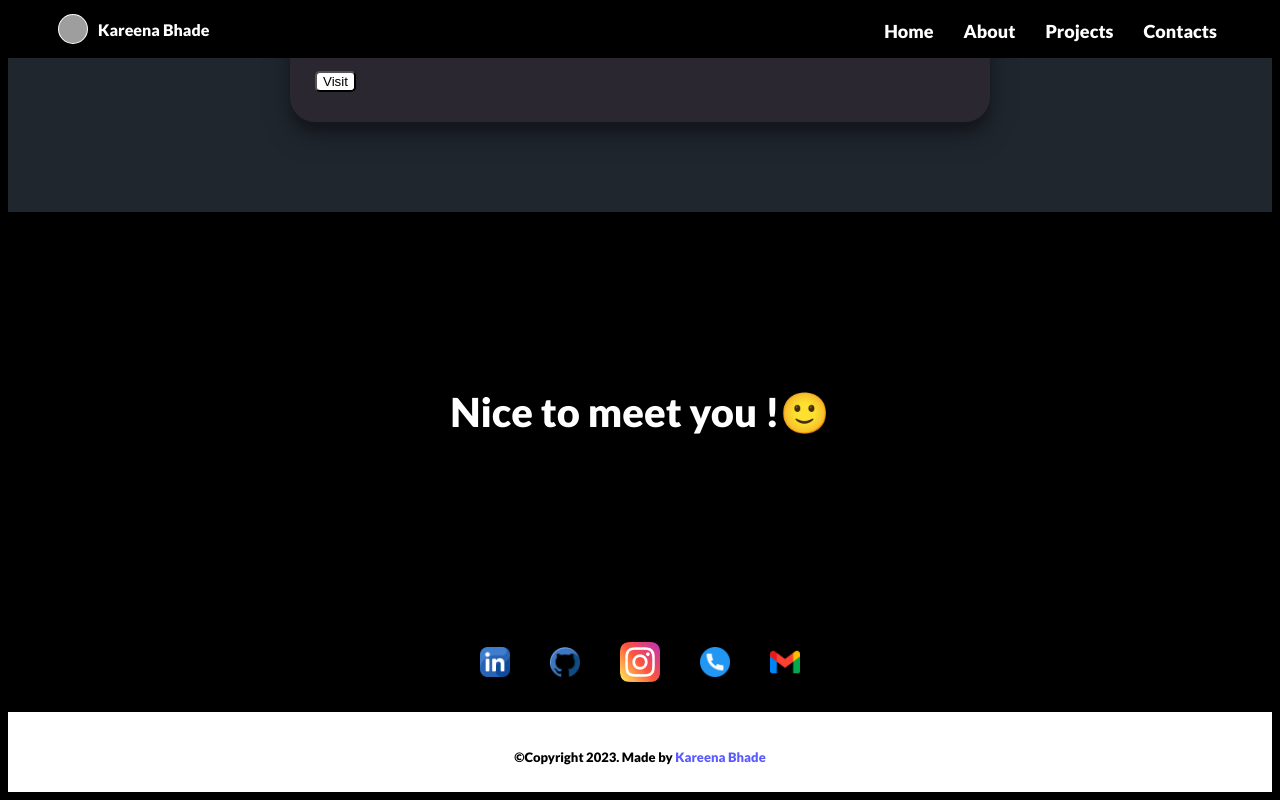
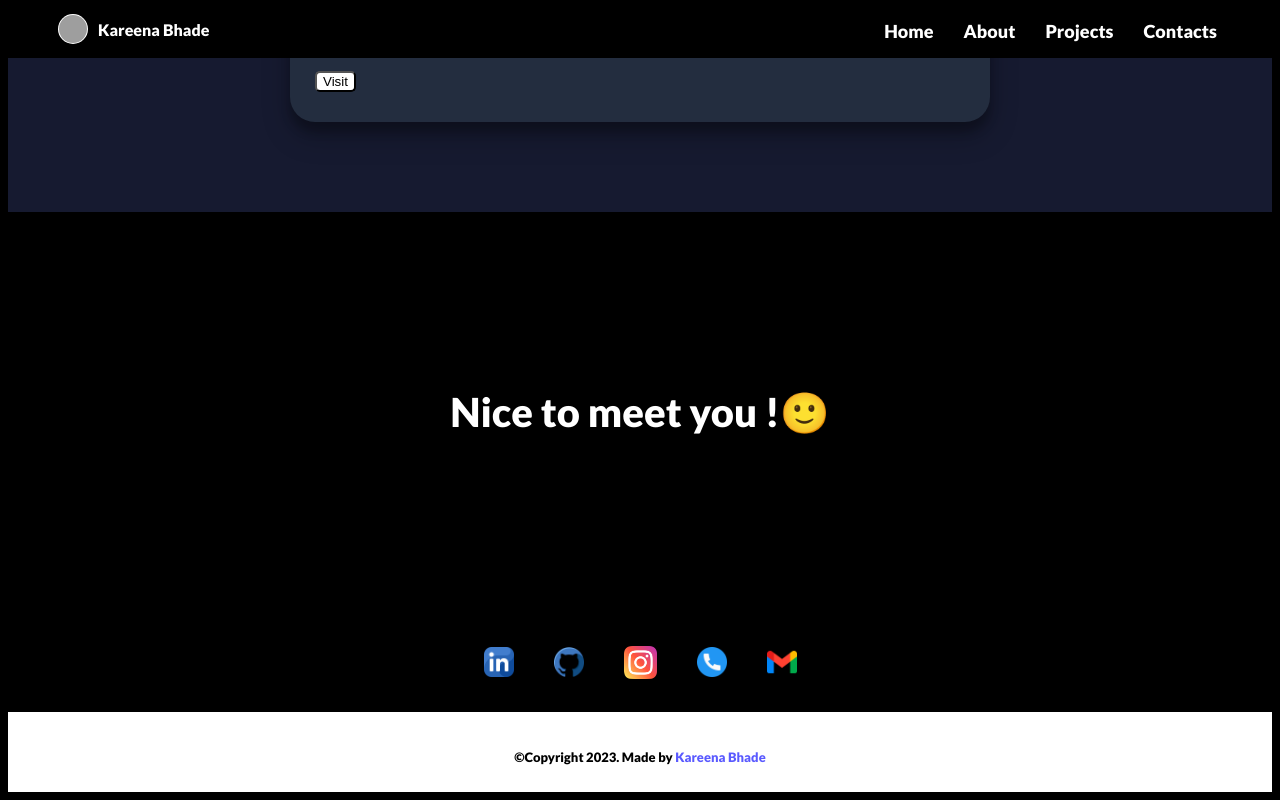
Before and after one commit to kareenabhade/MyPortfolio, a React (Vite) app: page / in a window 1280 px wide. In both pictures the pointer is over the element 640 px from the left and 4456 px from the top of the page. Shown: the part 3794-4594 px from the top of the page. Built offline with nearby package versions, Linux system fonts and the light colour scheme; grey boxes are pictures that could not be loaded.

Commit message:
updating navbar

```diff
--- a/src/components/Logo/logo.css
+++ b/src/components/Logo/logo.css
@@ -6,8 +6,8 @@
     cursor: pointer;
 }
 .contact-logo:hover{
-    height: 40px;
-    width: 40px;
+    height: 33px;
+    width: 33px;
 }
 @media screen and (max-width:1000px){
     .contact-logo{
--- a/src/components/Navbar/Navbar.jsx
+++ b/src/components/Navbar/Navbar.jsx
@@ -1,8 +1,9 @@
-import React from 'react'
+import React  from 'react'
 import {Link} from 'react-scroll'
 import './navbar.css'
 
 function Navbar() {
+
     return (
      <> <div className='navbar'>
      <div className='logo-name'>
@@ -21,6 +22,7 @@ function Navbar() {
    </div>
 </>
     )
+
 }
 
 export default Navbar
--- a/src/components/Navbar/navbar.css
+++ b/src/components/Navbar/navbar.css
@@ -51,10 +51,18 @@
     border-radius: 5px;
 }
 
+
 ul{
   display: flex;
   list-style: none;
   margin-top: 20px;
+}
+
+@media screen and (max-width:700px){
+
+  .nav-components{
+    display: none;
+  }
 }
 
 @keyframes display {
--- a/src/components/ProjectCard/projectCard.css
+++ b/src/components/ProjectCard/projectCard.css
@@ -3,13 +3,19 @@
     margin: 50px 150px;
     width: 700px;
     flex-direction: column;
-    background-color: #2B2730;
+    background-color: #232D3F;
     padding: 30px;
     border-radius: 25px;
     justify-content: center;
     align-items: center;
     text-align: left;
     box-shadow: rgba(0, 0, 0, 0.25) 0px 14px 28px, rgba(0, 0, 0, 0.22) 0px 10px 10px;
+}
+
+.box-projectCard:hover{
+    border-radius: 0px;
+    transition: 0.5s ease-in-out;
+
 }
 .project-img{
     height: 300px;
@@ -24,7 +30,8 @@
 .project-img:hover{
     transform: scale(1.05);
     opacity: 0.9;
-    transition: transform 0.2s ease-in-out;
+    transition: transform 0.5s ease-in-out;
+    border-radius: 0px;
 
 }
 
--- a/src/components/Projects/projects.css
+++ b/src/components/Projects/projects.css
@@ -3,7 +3,7 @@
     justify-content: center;
     align-items: center;
     padding: 40px;
-    background-color: #20262E;
+    background-color: #161A30;
     color: white;
     flex-direction: column;
 }
```
Also changed, not shown: src/App.jsx (+0 -12 lines).
